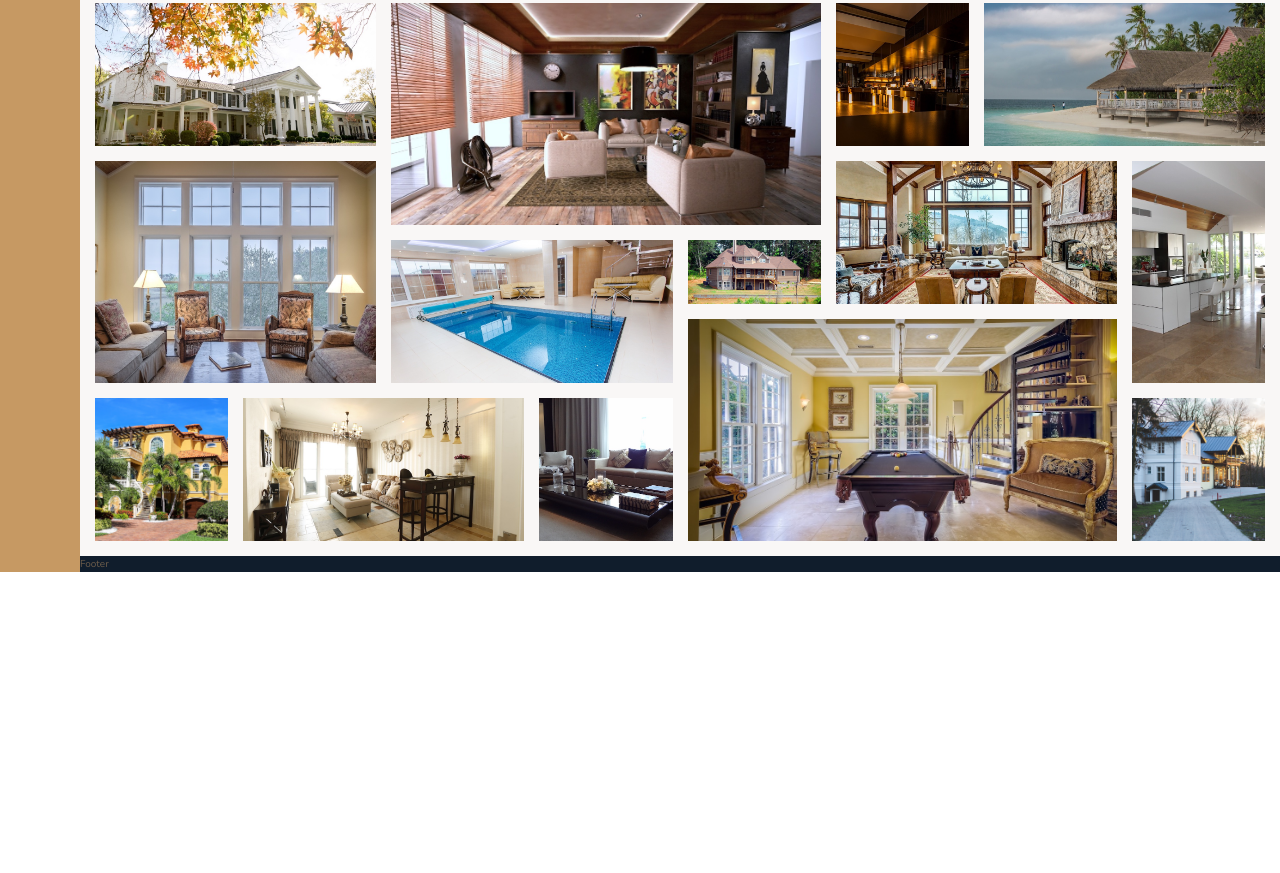
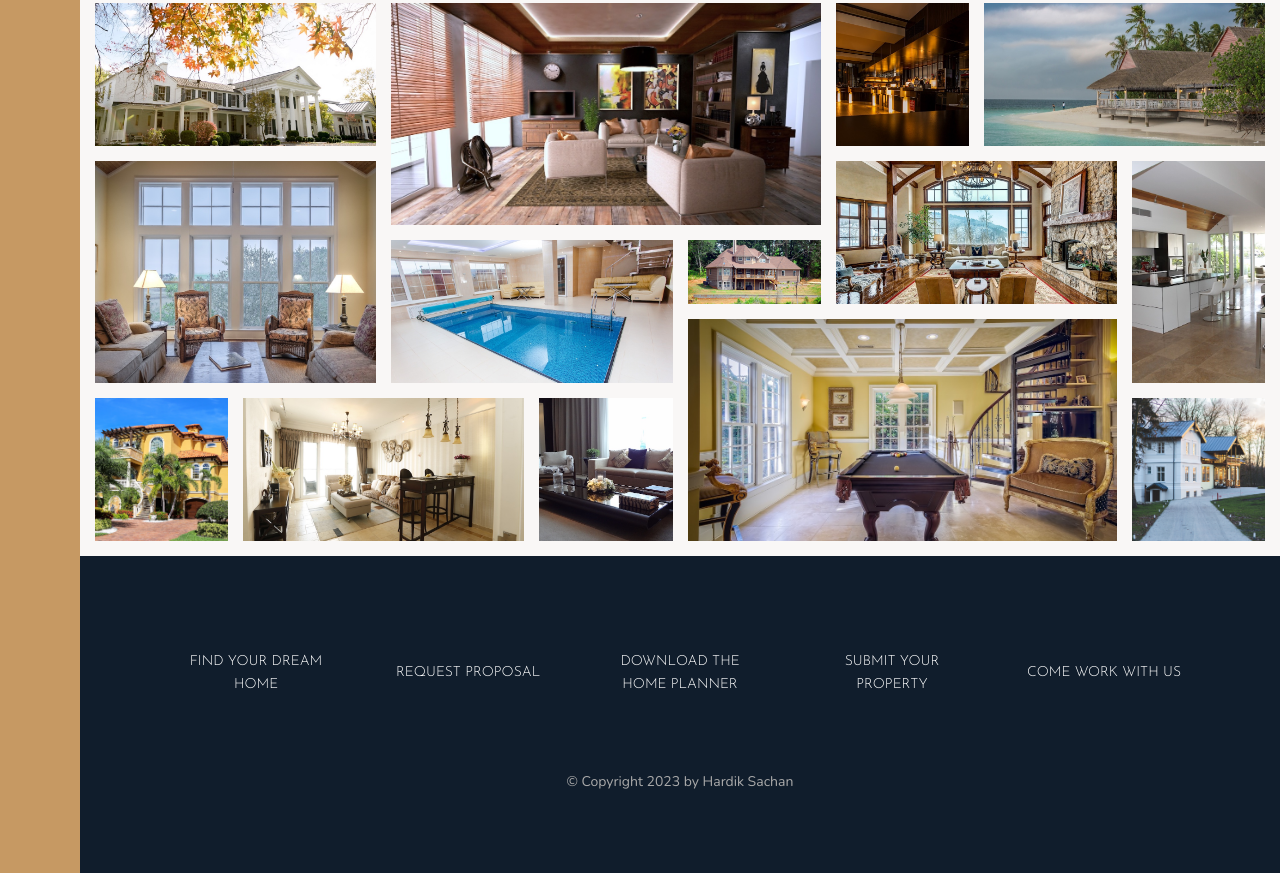
Before and after one commit to hardiksachan/nexter, a website: page index.html in a window 1280 px wide. Shown: the part 3084-3957 px from the top of the page. Before the commit the page ends 3656 px from the top, so only its background shows below. Drawn offline with nearby package versions, Linux system fonts and the light colour scheme; files that its build step writes are made by us from their sources.

Commit message:
nexter: add footer section

```diff
--- a/index.html
+++ b/index.html
@@ -321,7 +321,16 @@
 </section>
 
 <footer class="footer">
-    Footer
+    <ul class="nav">
+        <li class="nav__item"><a href="#" class="nav__link">Find your dream home</a></li>
+        <li class="nav__item"><a href="#" class="nav__link">Request proposal</a></li>
+        <li class="nav__item"><a href="#" class="nav__link">Download the home planner</a></li>
+        <li class="nav__item"><a href="#" class="nav__link">Submit your property</a></li>
+        <li class="nav__item"><a href="#" class="nav__link">Come work with us</a></li>
+    </ul>
+    <p class="copyright">
+        &copy; Copyright 2023 by Hardik Sachan
+    </p>
 </footer>
 
 </body>
--- a/sass/_footer.scss
+++ b/sass/_footer.scss
@@ -1,5 +1,41 @@
 .footer {
+  grid-column: full-start / full-end;
+
   background-color: $color-secondary;
+  padding: 8rem;
+}
 
-  grid-column: full-start / full-end;
+.nav {
+  list-style: none;
+
+  display: grid;
+  grid-template-columns: repeat(auto-fit, minmax(15rem, 1fr));
+  grid-gap: 2rem;
+  align-items: center;
+
+  &__link:link,
+  &__link:visited {
+    font-size: 1.4rem;
+    color: $color-white;
+    text-decoration: none;
+    font-family: $font-display;
+    text-transform: uppercase;
+    text-align: center;
+    padding: 1.5rem;
+    display: block;
+    transition: all .2s;
+  }
+
+  &__link:hover,
+  &__link:active {
+    background-color: rgba($color-white, .05);
+    transform: translateY(-3px);
+  }
 }
+
+.copyright {
+  font-size: 1.4rem;
+  color: $color-grey-light-2;
+  margin-top: 6rem;
+  text-align: center;
+}
```
